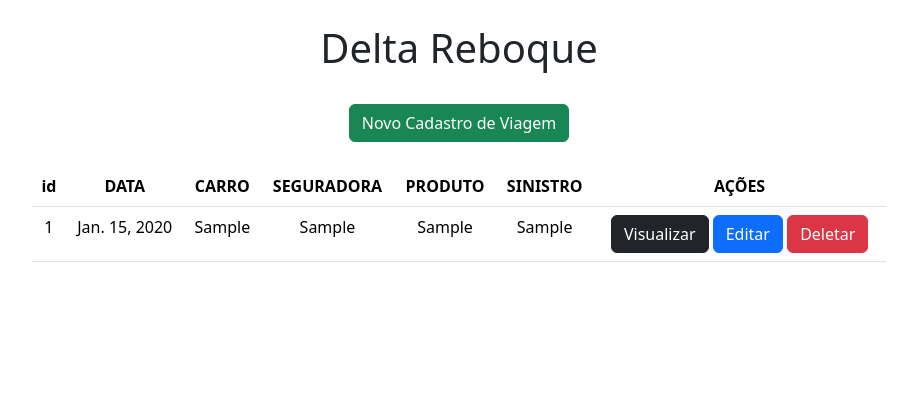
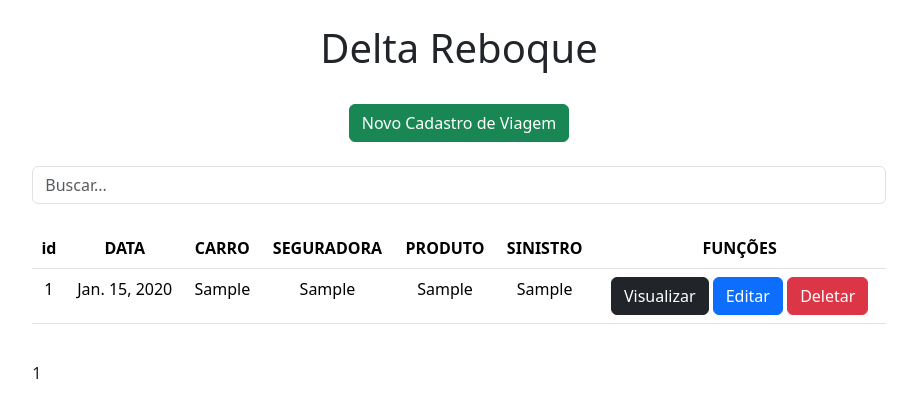
Before and after one commit to eriknathan/delta-reboque-django, a Django app: page / in a window 1280 px wide. Shown: the top 418 px of the page, without its empty margins (181-1098 px from the left). Run offline with Django 4.2, Linux system fonts and the light colour scheme; tables that the repository leaves empty hold one stand-in row (values such as "Sample post").

Commit message:
feat: adicionando função de paginação e busca

```diff
--- a/delta/templates/form.html
+++ b/delta/templates/form.html
@@ -36,6 +36,5 @@
             <input type="submit" class="btn btn-success" value="Salvar">
         </form>
     </div>
-
 </body>
 </html>
--- a/delta/templates/index.html
+++ b/delta/templates/index.html
@@ -7,11 +7,19 @@
 </head>
 <body>
     <div class="col-8 m-auto pt-4 pb-2 text-center">
-        <h1>Delta Reboque</h1>
+        <a href="/" style="text-decoration: none; color: inherit;">
+            <h1>Delta Reboque</h1>
+        </a>
     </div>
 
     <div class="col-8 m-auto pt-3 pb-2 text-center">
         <a href="/form" class="btn btn-success"> Novo Cadastro de Viagem </a>
+    </div>
+
+    <div class="col-8 m-auto pt-3 pb-2 text-center">
+        <form method="get">
+            <input type="text" name="search" class="form-control" placeholder="Buscar...">
+        </form>
     </div>
 
     <div class="col-8 m-auto pt-3 pb-2 text-center">
@@ -24,7 +32,7 @@
                 <th scope="col">SEGURADORA</th>
               <th scope="col">PRODUTO</th>
               <th scope="col">SINISTRO</th>
-              <th scope="col">AÇÕES</th>
+              <th scope="col">FUNÇÕES</th>
             </tr>
           </thead>
           <tbody>
@@ -47,5 +55,20 @@
         </table>
     </div>
 
+    <div class="pagination col-8 m-auto pt-3 pb-2 text-center">
+        {% if db.has_previous %}
+            <a href="?page={{db.previous_page_number}}"> < </a>
+        {% endif %}
+
+        <h6>
+            {{db.number}}
+        </h6>
+
+
+        {% if db.has_next %}
+            <a href="?page={{db.next_page_number}}"> > </a>
+        {% endif %}
+    </div>
+
 </body>
 </html>
--- a/delta/templates/view.html
+++ b/delta/templates/view.html
@@ -3,12 +3,12 @@
 <head>
     <meta charset="UTF-8">
     <title>Cadastro de Viagem</title>
-
     <link href="https://cdn.jsdelivr.net/npm/bootstrap@5.3.0-alpha3/dist/css/bootstrap.min.css" rel="stylesheet" integrity="sha384-KK94CHFLLe+nY2dmCWGMq91rCGa5gtU4mk92HdvYe+M/SXH301p5ILy+dN9+nJOZ" crossorigin="anonymous">
 </head>
 <body id="conteudo">
     <div class="col-8 m-auto pt-4 pb-2 text-center">
-        <h1>Visualização completa - {{db.sinistro}}</h1>
+        <h1>Delta Reboque</h1>
+        <h5>Viagem de sinistro: {{db.sinistro}}</h5>
     </div>
 
     <div class="col-8 m-auto pt-3 pb-2 text-center">
@@ -86,5 +86,6 @@
           </tbody>
         </table>
     </div>
+
 </body>
 </html>
--- a/delta/views.py
+++ b/delta/views.py
@@ -1,15 +1,30 @@
 from django.shortcuts import render, redirect
 from delta.forms import CadastroForm
-from django.http import HttpResponse
-from django.template.loader import get_template
-from weasyprint import HTML
 from delta.models import Cadastro
+from django.core.paginator import Paginator, EmptyPage, PageNotAnInteger
 
 
 # Create your views here.
 def home(request):
     data = {}
-    data['db'] = Cadastro.objects.all()
+    search = request.GET.get('search')
+    all_items = Cadastro.objects.all().order_by('-id')
+
+    if search:
+        search_results = all_items.filter(sinistro__icontains=search)
+        paginator = Paginator(search_results, 10)
+    else:
+        paginator = Paginator(all_items, 10)
+
+    page = request.GET.get('page')
+    try:
+        db = paginator.page(page)
+    except PageNotAnInteger:
+        db = paginator.page(1)
+    except EmptyPage:
+        db = paginator.page(paginator.num_pages)
+
+    data['db'] = db
     return render(request, 'index.html', data)
 
 
```
